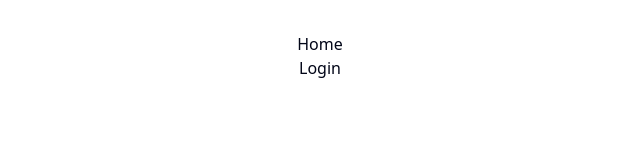
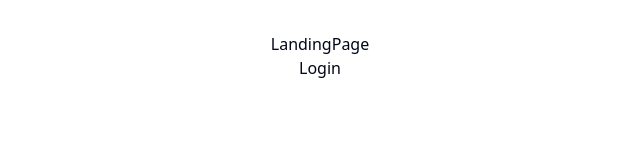
Before and after one commit to Pedro-Mac/boardgame-backoffice, a React (Vite) app: page / in a window 1280 px wide. Shown: the top 160 px of the page, without its empty margins (320-960 px from the left). Built offline with nearby package versions, Linux system fonts and the light colour scheme.

Commit message:
add protected route component

```diff
--- a/package.json
+++ b/package.json
@@ -21,6 +21,7 @@
     "react-dom": "^19.1.0",
     "react-redux": "^9.2.0",
     "react-router": "^7.6.3",
+    "react-router-dom": "^7.6.3",
     "tailwind-merge": "^3.3.1",
     "tailwindcss": "^4.1.11",
     "zod": "^3.25.67"
--- a/src/app/App.tsx
+++ b/src/app/App.tsx
@@ -1,15 +1,25 @@
 import './App.css';
-import { BrowserRouter, Route, Routes } from 'react-router';
+import { BrowserRouter, Route, Routes } from 'react-router-dom';
 import Login from '../components/pages/Login';
-import Home from '../components/pages/Home';
+import LandingPage from '../components/pages/LandingPage';
+import ProtectedRoute from '@/components/routes/ProtectedRoute';
 
 function App() {
   return (
     <>
       <BrowserRouter>
         <Routes>
-          <Route path='/' element={<Home />} />
+          <Route path='/' element={<LandingPage />} />
           <Route path='/login' element={<Login />} />
+          <Route
+            path='/home'
+            element={
+              <ProtectedRoute isAuthenticated={false}>
+                <LandingPage />
+              </ProtectedRoute>
+            }
+          />
+          <Route path='*' element={<div>404 Not Found</div>} />
         </Routes>
       </BrowserRouter>
     </>
--- a/src/components/pages/Home/index.tsx
+++ b/src/components/pages/LandingPage/index.tsx
@@ -1,12 +1,12 @@
 import { Link } from 'react-router';
 
-const Home = () => {
+const LandingPage = () => {
   return (
     <div>
-      <h1>Home</h1>
+      <h1>LandingPage</h1>
       <Link to='/login'>Login</Link>
     </div>
   );
 };
 
-export default Home;
+export default LandingPage;
--- /dev/null
+++ b/src/components/routes/ProtectedRoute.tsx
@@ -0,0 +1,20 @@
+import type { RootState } from '@/redux/store';
+import { useSelector } from 'react-redux';
+import { Navigate } from 'react-router-dom';
+
+interface ProtectedRouteProps {
+  isAuthenticated: boolean;
+  children: React.ReactElement;
+}
+
+const ProtectedRoute = ({ children }: ProtectedRouteProps) => {
+  const isAuthenticated = useSelector(
+    (state: RootState) => state.auth.isAuthenticated
+  );
+  if (!isAuthenticated) {
+    return <Navigate to='/login' replace />;
+  }
+  return children;
+};
+
+export default ProtectedRoute;
```
Also changed, not shown: 1 other file (tests, documents, lock files or other folders).
